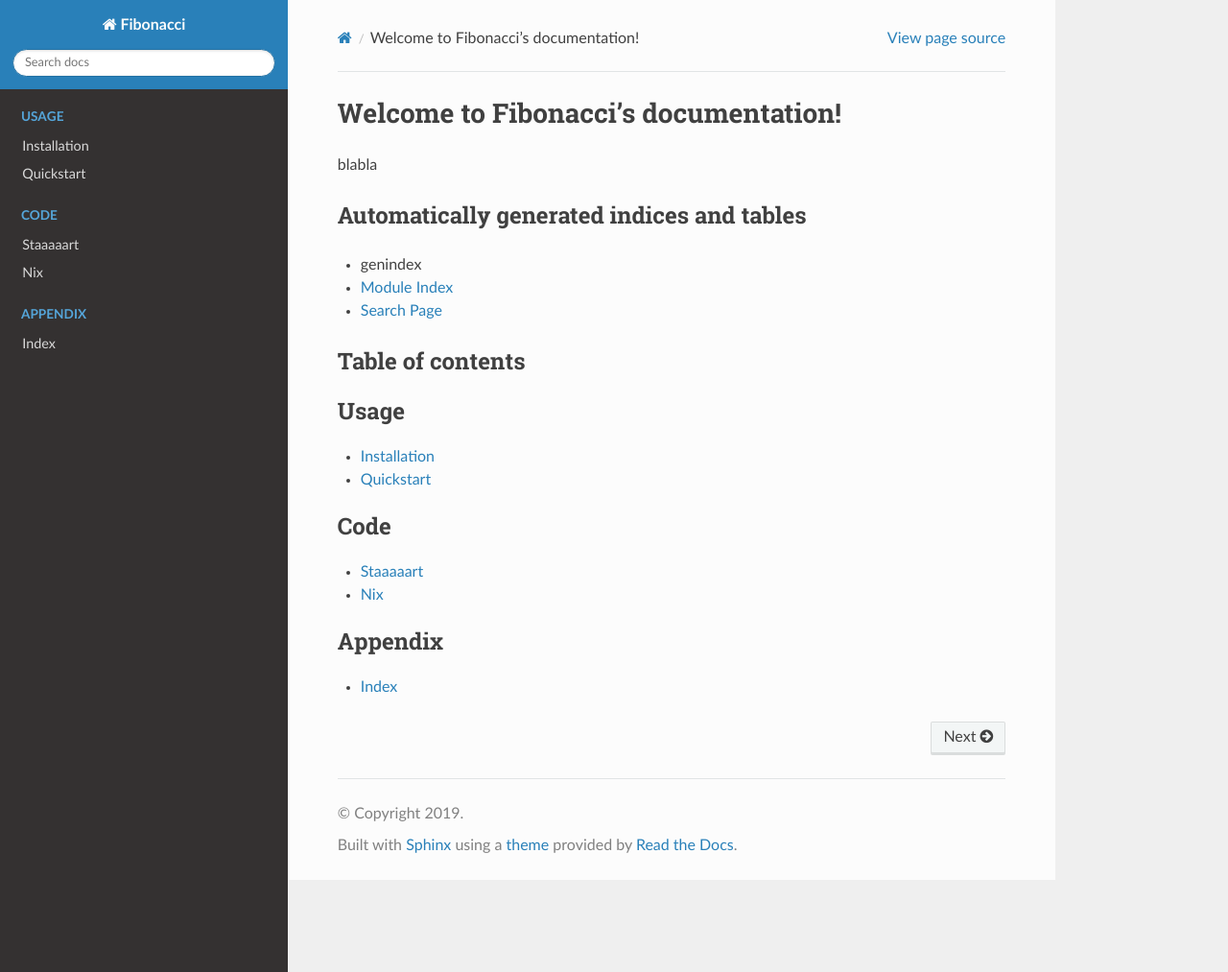
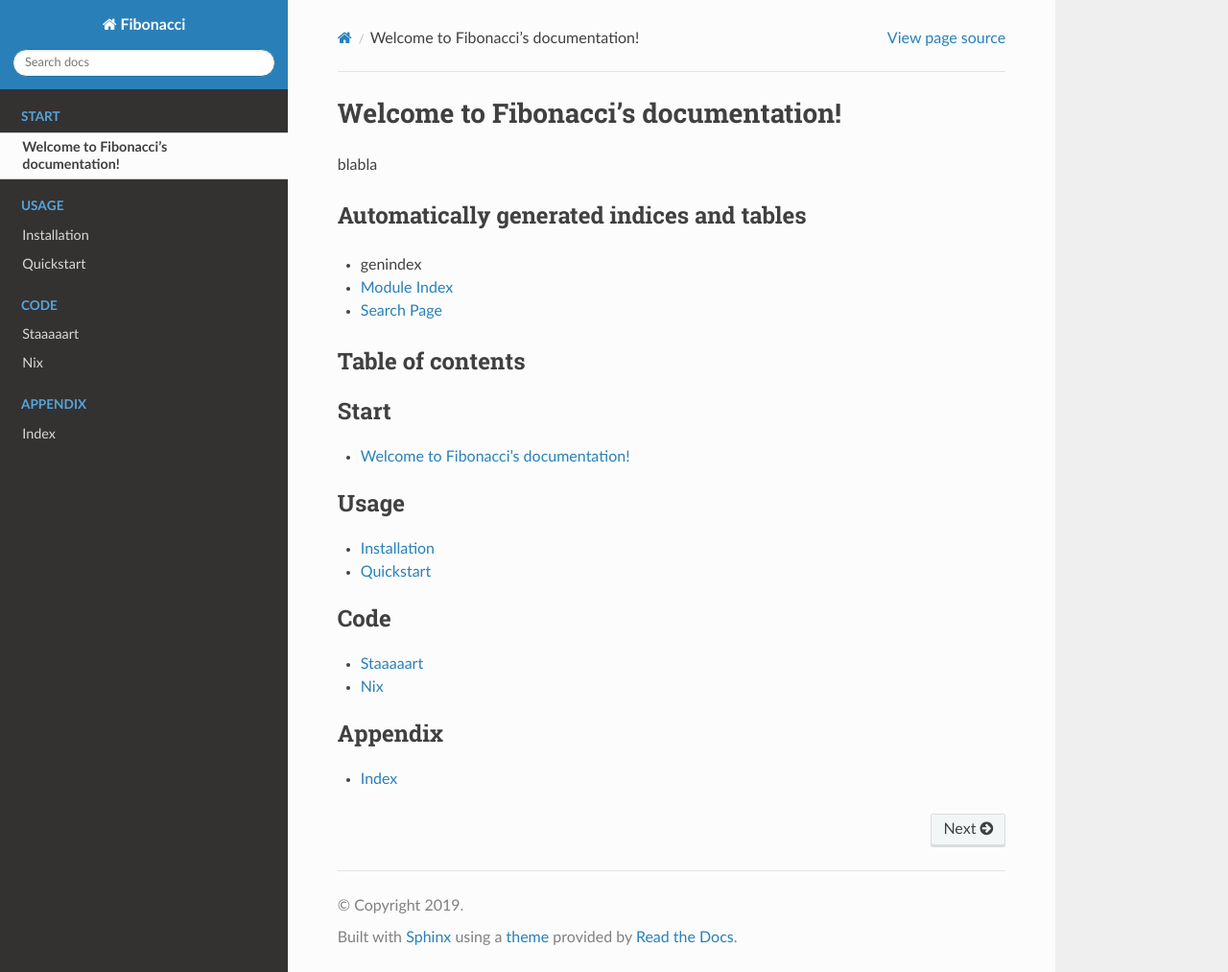
Before and after one commit to finefoot/sphinxtest, a Sphinx documentation site: the page built from docs/index.rst, in a window 1280 px wide and 1013 px high. Shown: the whole window at 96% size. Built offline with Sphinx 7.4.7 and the Read the Docs theme 2.0.0, drawn with Linux system fonts in a browser that asks for light colours.

Commit message:
Update index.rst

```diff
--- a/docs/index.rst
+++ b/docs/index.rst
@@ -12,6 +12,12 @@
 
 Table of contents
 -----------------
+
+.. toctree::
+   :maxdepth: 1
+   :caption: Start
+
+   self
 
 .. toctree::
    :maxdepth: 1
```
